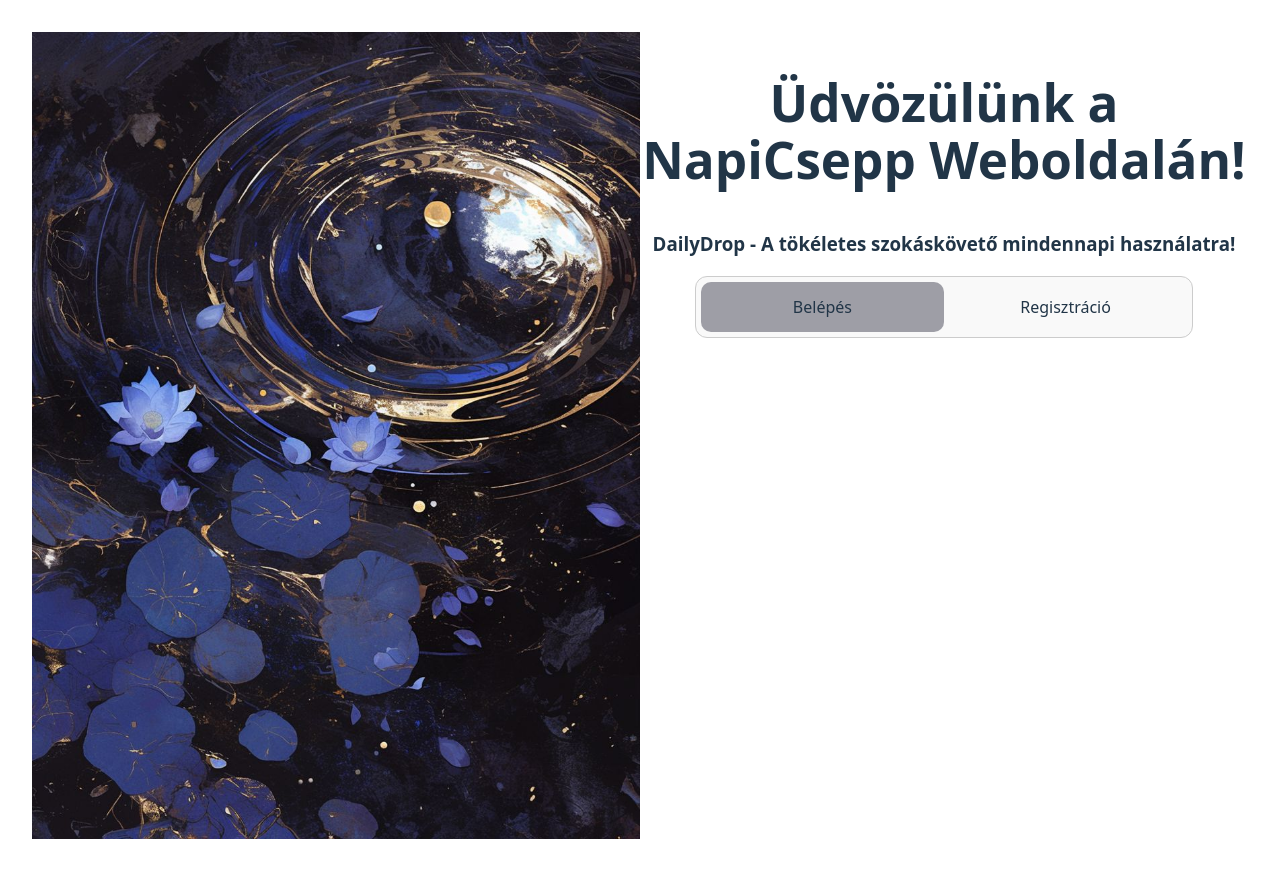
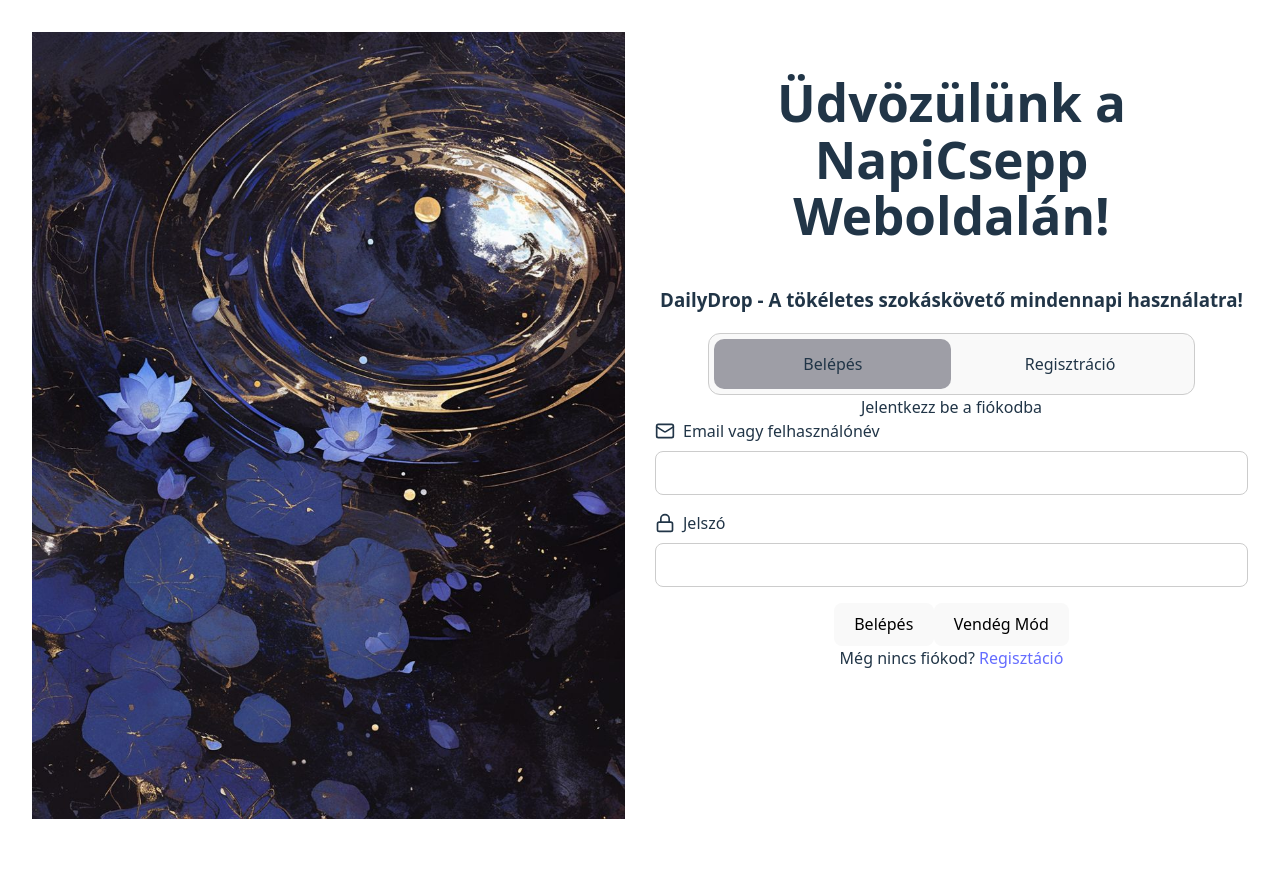
Before and after one commit to Fr7zs8/NapiCsepp, a React (Vite) app in the folder Projekt/Frontend/: page / in a window 1280 px wide. Built offline with nearby package versions, Linux system fonts and the light colour scheme.

Commit message:
login és register view kevés css-el kész

```diff
--- a/Projekt/Frontend/src/App.jsx
+++ b/Projekt/Frontend/src/App.jsx
@@ -1,5 +1,6 @@
 import './App.css'
 import { LoginView } from './components/loginPage/loginView/login'
+import { RegisterView } from './components/loginPage/registerView/register'
 
 
 function App() {
--- a/Projekt/Frontend/src/components/loginPage/loginView/login.css
+++ b/Projekt/Frontend/src/components/loginPage/loginView/login.css
@@ -11,6 +11,7 @@
 
 .login-content-div{
     width: 50%;
+    padding-left: 30px
 }
 
 .login-image-div img{
@@ -18,3 +19,24 @@
     height: auto;
     object-fit: cover;
 }
+
+.input-label-row {
+  display: flex;
+  align-items: center;
+  gap: 0.5rem;
+  height: 24px;
+  margin-bottom: 0.5rem;
+}
+
+.login-form-input-div input {
+  width: 100%;
+  padding: 0.75rem;
+  border: 1px solid #ccc;
+  border-radius: 8px;
+  font-size: 1rem;
+  box-sizing: border-box;
+}
+
+.login-form-input-div {
+  margin-bottom: 1rem;
+}
--- a/Projekt/Frontend/src/components/loginPage/loginView/login.tsx
+++ b/Projekt/Frontend/src/components/loginPage/loginView/login.tsx
@@ -18,6 +18,28 @@ export function LoginView(){
                     </div>
                     <div className="login-form-div">
                         <LoginRegisterSwitch/>
+                        <label>Jelentkezz be a fiókodba</label>
+                    </div>
+                    <div className="login-form-input-div">
+                        <div className="input-label-row">
+                            <Mail size={20}/>
+                            <label>Email vagy felhasználónév</label><br />
+                        </div>
+                        <input type="text" />
+                    </div>
+                    <div className="login-form-input-div">
+                        <div className="input-label-row">
+                            <Lock size={20}/>
+                            <label>Jelszó</label><br />
+                        </div>
+                        <input type="text" />
+                    </div>
+                    <div className="login-button-div">
+                        <button>Belépés</button>
+                        <button>Vendég Mód</button>
+                    </div>
+                    <div>
+                        <label>Még nincs fiókod? <a href="">Regisztáció</a></label>
                     </div>
                 </div>
 
--- a/Projekt/Frontend/src/components/loginPage/registerView/register.css
+++ b/Projekt/Frontend/src/components/loginPage/registerView/register.css
@@ -0,0 +1,42 @@
+.register-conatiner{
+    display: flex;
+    flex-direction: row;
+    width: 100%;
+    border-radius: 15px;
+}
+
+.register-image-div{
+    width: 50%;
+}
+
+.register-content-div{
+    width: 50%;
+    padding-left: 30px;
+}
+
+.register-image-div img{
+    width: 100%;
+    height: auto;
+    object-fit: cover;
+}
+
+.input-label-row {
+  display: flex;
+  align-items: center;
+  gap: 0.5rem;
+  height: 24px;
+  margin-bottom: 0.5rem;
+}
+
+.register-form-input-div input {
+  width: 100%;
+  padding: 0.75rem;
+  border: 1px solid #ccc;
+  border-radius: 8px;
+  font-size: 1rem;
+  box-sizing: border-box;
+}
+
+.register-form-input-div {
+  margin-bottom: 1rem;
+}
--- a/Projekt/Frontend/src/components/loginPage/registerView/register.jsx
+++ b/Projekt/Frontend/src/components/loginPage/registerView/register.jsx
@@ -0,0 +1,63 @@
+import "./register.css";
+import image4 from "../../../assets/image4.jpg";
+import {Mail, Lock, CircleUser, UserRound} from "lucide-react";
+import { LoginRegisterSwitch } from "../login-register-switch/login-register-switch";
+
+
+export function RegisterView(){
+    return(
+        <section className="register-section">
+            <div className='register-conatiner'>
+                <div className="register-image-div">
+                    <img src={image4} alt=""/>
+                </div>
+                <div className='register-content-div'>
+                    <div className="register-header-div">
+                        <h1>Üdvözülünk a NapiCsepp Weboldalán!</h1>
+                        <h3>DailyDrop - A tökéletes szokáskövető mindennapi használatra!</h3>
+                    </div>
+                    <div className="register-form-div">
+                        <LoginRegisterSwitch/>
+                        <label>Hozz létre új fiókot</label>
+                    </div>
+                    <div className="register-form-input-div">
+                        <div className="input-label-row">
+                            <CircleUser size={20}/>
+                            <label>Felhasználó név</label> <br />
+                        </div>
+                        <input type="text" placeholder="KovacsJanos"/>
+                    </div>
+                    <div className="register-form-input-div">
+                        <div className="input-label-row">
+                            <UserRound size={20}/>
+                            <label>Email</label> <br />
+                        </div>
+                        <input type="text" placeholder="pelda@gmail.com"/>
+                    </div>
+                    <div className="register-form-input-div">
+                        <div className="input-label-row">
+                            <Lock size={20}/>
+                            <label>Jelszó</label> <br />
+                        </div>
+                        <input type="password" placeholder="Jelszó"/>
+                    </div>
+                    <div className="register-form-input-div">
+                        <div className="input-label-row">
+                            <Lock size={20}/>
+                            <label>Jelszó megerősítése</label> <br />
+                        </div>
+                        <input type="password" placeholder="Jelszó újra"/>
+                    </div>
+                    <div className="register-button-div">
+                        <button>Belépés</button>
+                        <button>Vendég Mód</button>
+                    </div>
+                    <div>
+                        <label>Van fiókod? <a href="#login">Belépés</a></label>
+                    </div>
+                </div>
+
+            </div>
+        </section>
+    )
+}
```
